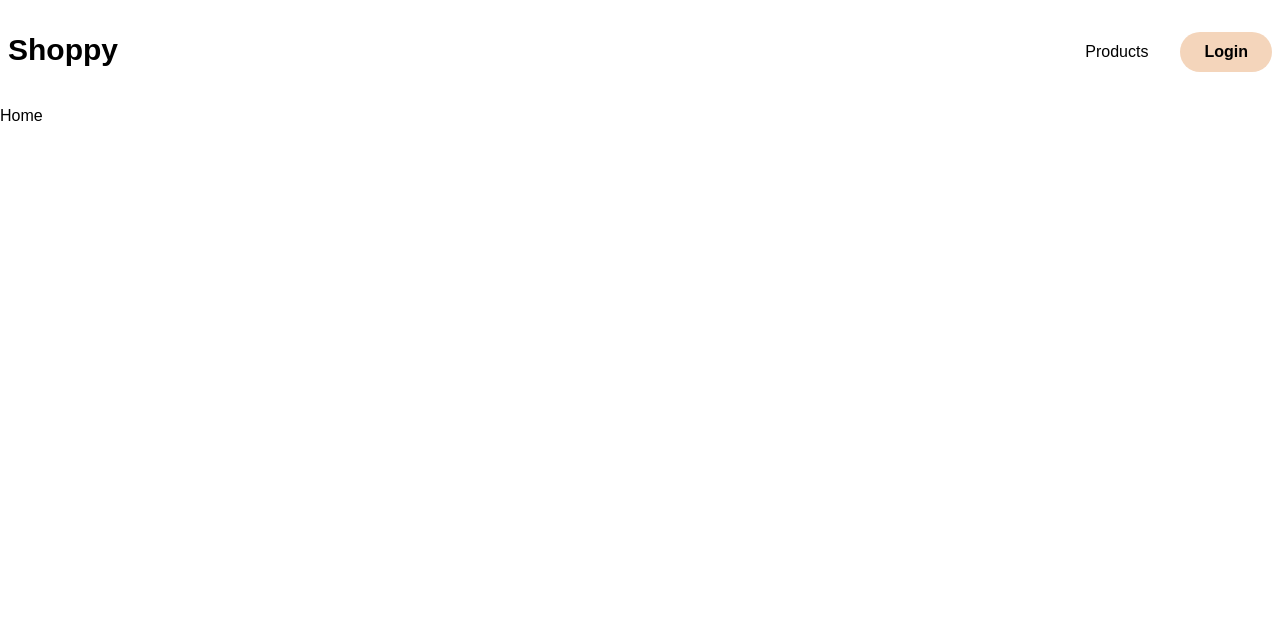
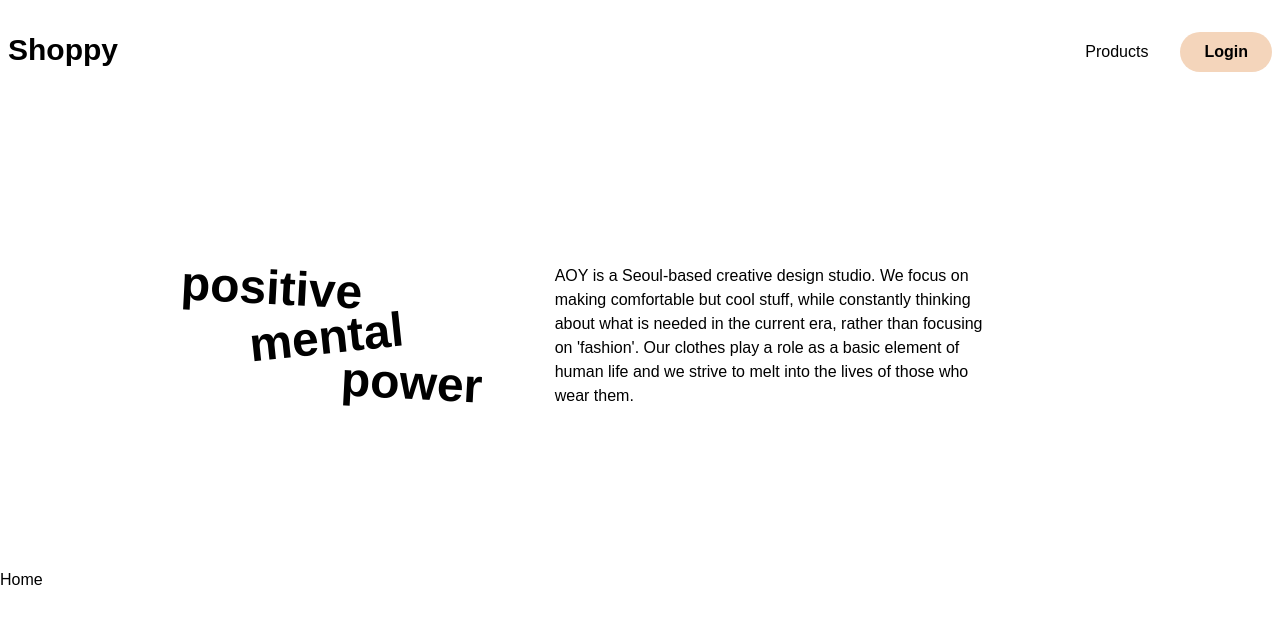
Before and after one commit to yoosaemsol/react-shoppy-2023, a React (Create React App) app: page / in a window 1280 px wide. Shown: the top 624 px of the page. Built offline with nearby package versions, Linux system fonts and the light colour scheme; no server answers.

Commit message:
list: Add Banner component.

```diff
--- /dev/null
+++ b/src/components/Banner.jsx
@@ -0,0 +1,22 @@
+import React from 'react';
+
+export default function Banner() {
+  return (
+    <section className="flex py-20 gap-10 flex-col items-center lg:flex-row lg:justify-center lg:gap-20 md:py-40">
+      <div className="w-50 translate-x-10 lg:translate-x-0">
+        <h3 className="text-5xl font-bold rotate-3 -translate-x-28">
+          positive
+        </h3>
+        <h3 className="text-5xl font-bold -rotate-6 -translate-x-11">mental</h3>
+        <h3 className="text-5xl font-bold rotate-3 translate-x-12">power</h3>
+      </div>
+      <p className="w-100">
+        AOY is a Seoul-based creative design studio. We focus on making
+        comfortable but cool stuff, while constantly thinking about what is
+        needed in the current era, rather than focusing on 'fashion'. Our
+        clothes play a role as a basic element of human life and we strive to
+        melt into the lives of those who wear them.
+      </p>
+    </section>
+  );
+}
--- a/src/pages/Home.jsx
+++ b/src/pages/Home.jsx
@@ -1,5 +1,11 @@
 import React from 'react';
+import Banner from '../components/Banner';
 
 export default function Home() {
-  return <div>Home</div>;
+  return (
+    <div>
+      <Banner />
+      Home
+    </div>
+  );
 }
--- a/tailwind.config.js
+++ b/tailwind.config.js
@@ -10,6 +10,9 @@ module.exports = {
         'brand-green': '#90C47E',
         'brand-brown': '#B57869',
       },
+      width: {
+        100: '27rem',
+      },
     },
   },
   plugins: [],
```
